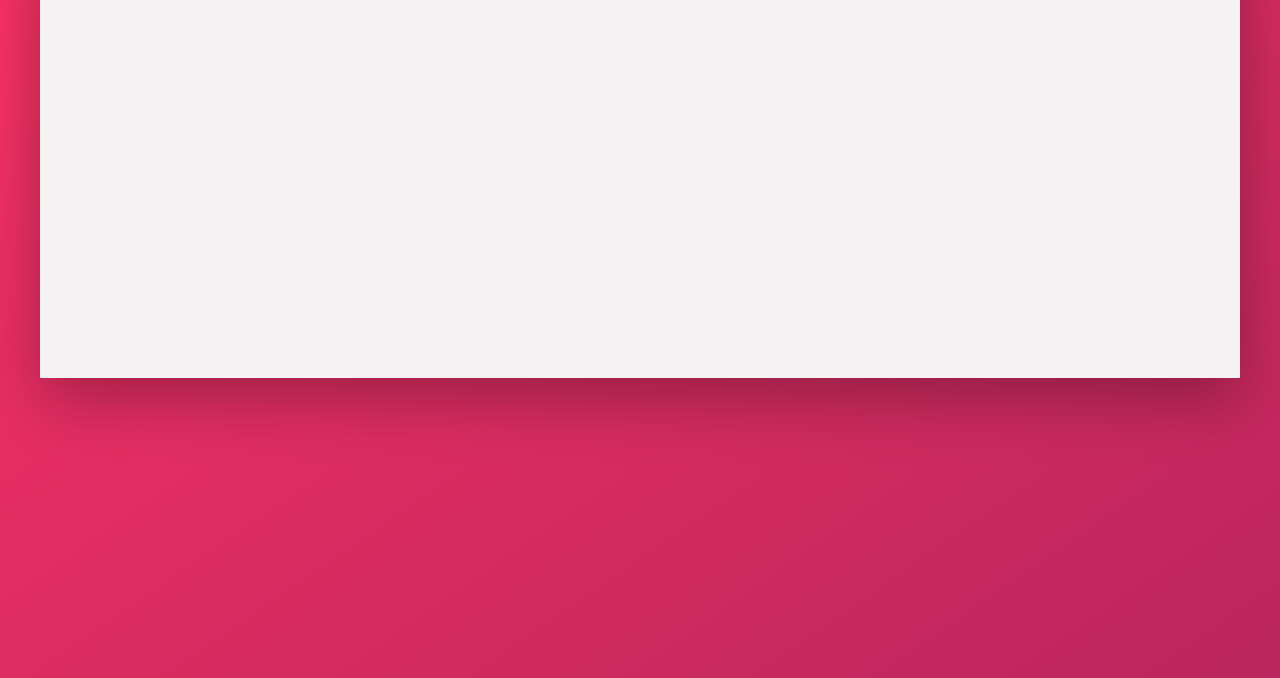
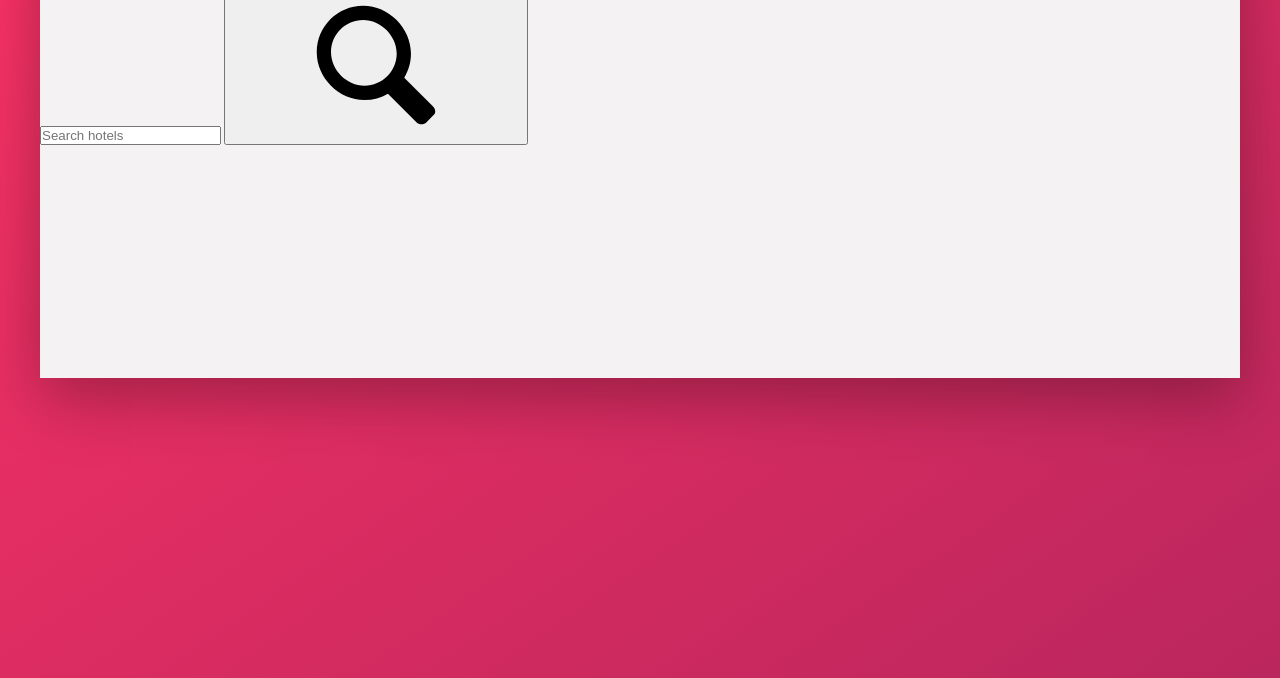
Before and after one commit to alisterhuysmans/trillo, a website: page index.html in a window 1280 px wide. Shown: the part 202-880 px from the top of the page. Drawn offline with nearby package versions, Linux system fonts and the light colour scheme.

Commit message:
add first SVG in html

```diff
--- a/index.html
+++ b/index.html
@@ -14,18 +14,29 @@
         <title>trillo &mdash; Your all-in-one booking app</title>
     </head>
     <body>
-       <div class="container">
+        <div class="container">
             <header class="header">
-                Header part
+                <img src="img/logo.png" alt="trillo logo" class="logo" />
+
+                <form action="#" class="search">
+                    <input
+                        type="text"
+                        class="search__input"
+                        placeholder="Search hotels"
+                    />
+                    <button class="search__button">
+                        <svg class="search__icon">
+                            <use
+                                xlink:href="img/sprite.svg#icon-magnifying-glass"
+                            ></use>
+                        </svg>
+                    </button>
+                </form>
             </header>
             <div class="content">
-                <nav class="sidebar">
-                    Navigation
-                </nav>
-                <main class="hotel-view">
-                    Hotel view
-                </main>
+                <nav class="sidebar">Navigation</nav>
+                <main class="hotel-view">Hotel view</main>
             </div>
-       </div>
+        </div>
     </body>
 </html>
```
